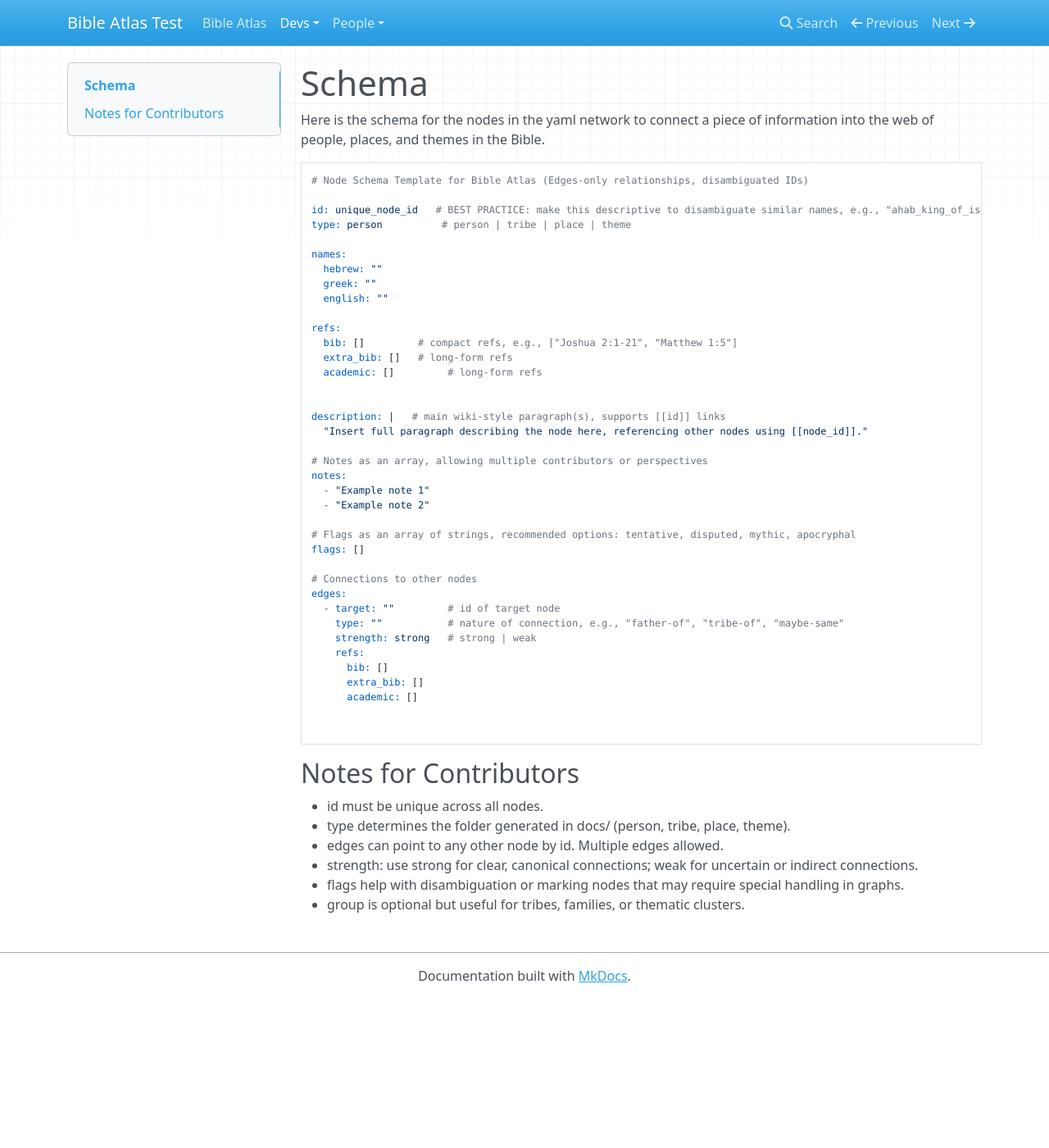
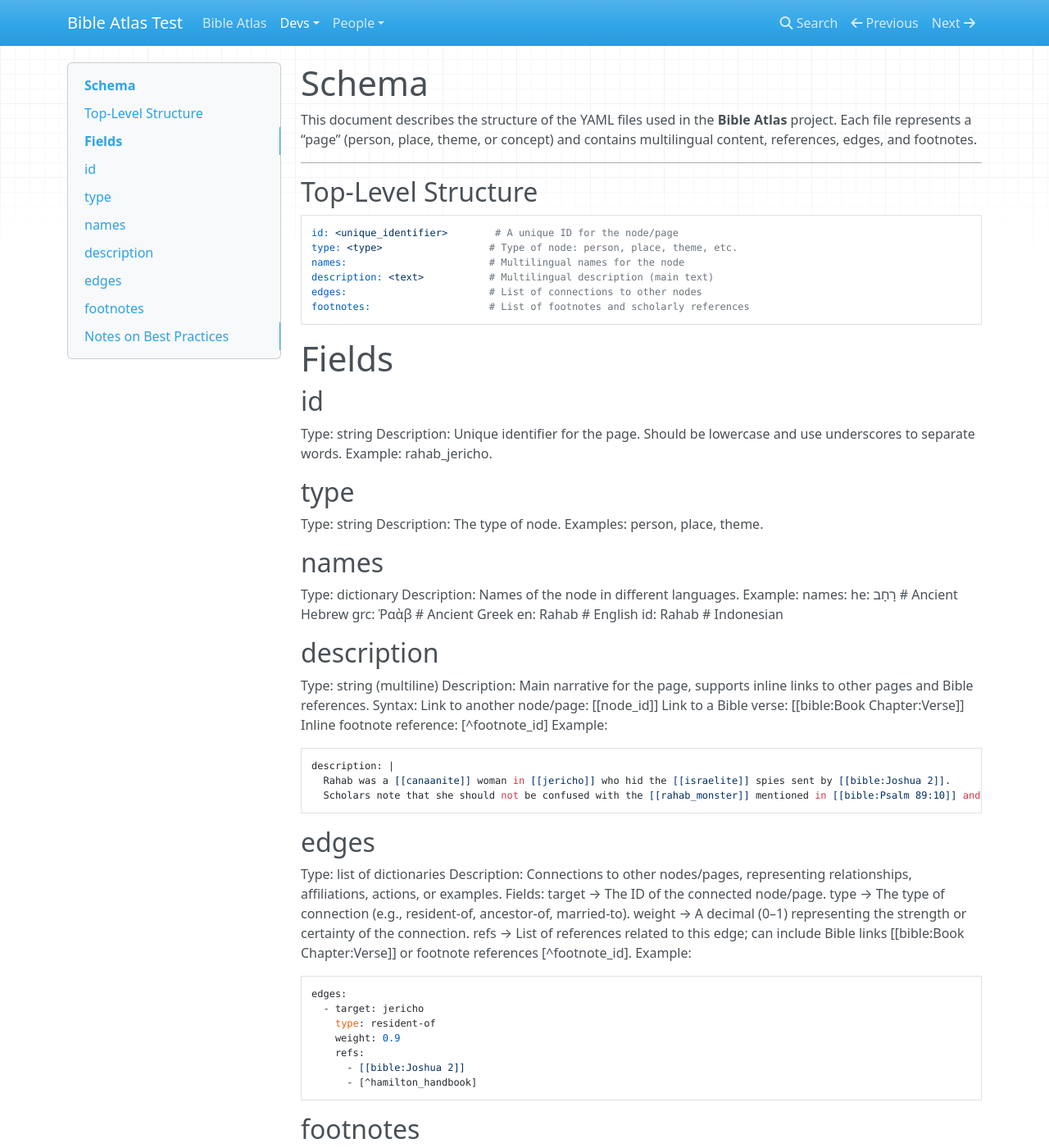
Before and after one commit to whitetreebible/connections, an MkDocs documentation site: the page built from docs/devs/schema.md, in a window 1280 px wide and 1400 px high. Shown: the whole window at 82% size. Built offline with MkDocs 1.6.1, drawn with Linux system fonts in a browser that asks for light colours; nearby versions of some CDN libraries; some of the changed text lies outside the part shown.

Commit message:
add mermaid support, much with schema

````diff
--- a/docs/devs/schema.md
+++ b/docs/devs/schema.md
@@ -1,52 +1,105 @@
 # Schema
-Here is the schema for the nodes in the yaml network to connect a piece of information into the web of people, places, and themes in the Bible.
 
-```yml
-# Node Schema Template for Bible Atlas (Edges-only relationships, disambiguated IDs)
+This document describes the structure of the YAML files used in the **Bible Atlas** project. Each file represents a “page” (person, place, theme, or concept) and contains multilingual content, references, edges, and footnotes.
 
-id: unique_node_id   # BEST PRACTICE: make this descriptive to disambiguate similar names, e.g., "ahab_king_of_israel" vs "ahab_father_of_jehu"
-type: person          # person | tribe | place | theme
+---
 
-names:
-  hebrew: ""
-  greek: ""
-  english: ""
+## Top-Level Structure
 
-refs:
-  bib: []         # compact refs, e.g., ["Joshua 2:1-21", "Matthew 1:5"]
-  extra_bib: []   # long-form refs
-  academic: []         # long-form refs
-
-
-description: |   # main wiki-style paragraph(s), supports [[id]] links
-  "Insert full paragraph describing the node here, referencing other nodes using [[node_id]]."
-
-# Notes as an array, allowing multiple contributors or perspectives
-notes:
-  - "Example note 1"
-  - "Example note 2"
-
-# Flags as an array of strings, recommended options: tentative, disputed, mythic, apocryphal
-flags: []
-
-# Connections to other nodes
-edges:
-  - target: ""         # id of target node
-    type: ""           # nature of connection, e.g., "father-of", "tribe-of", "maybe-same"
-    strength: strong   # strong | weak
-    refs:
-      bib: []
-      extra_bib: []
-      academic: []
-
-
+```yaml
+id: <unique_identifier>        # A unique ID for the node/page
+type: <type>                  # Type of node: person, place, theme, etc.
+names:                        # Multilingual names for the node
+description: <text>           # Multilingual description (main text)
+edges:                        # List of connections to other nodes
+footnotes:                    # List of footnotes and scholarly references
 ```
 
+# Fields
 
-## Notes for Contributors
-- id must be unique across all nodes.
-- type determines the folder generated in docs/ (person, tribe, place, theme).
-- edges can point to any other node by id. Multiple edges allowed.
-- strength: use strong for clear, canonical connections; weak for uncertain or indirect connections.
-- flags help with disambiguation or marking nodes that may require special handling in graphs.
-- group is optional but useful for tribes, families, or thematic clusters.
+## id
+Type: string
+Description: Unique identifier for the page. Should be lowercase and use underscores to separate words. Example: rahab_jericho.
+
+## type
+Type: string
+Description: The type of node. Examples: person, place, theme.
+
+## names
+Type: dictionary
+Description: Names of the node in different languages.
+Example:
+names:
+  he: רָחָב          # Ancient Hebrew
+  grc: Ῥαὰβ        # Ancient Greek
+  en: Rahab         # English
+  id: Rahab         # Indonesian
+
+## description
+Type: string (multiline)
+Description: Main narrative for the page, supports inline links to other pages and Bible references.
+Syntax:
+Link to another node/page: [[node_id]]
+Link to a Bible verse: [[bible:Book Chapter:Verse]]
+Inline footnote reference: [^footnote_id]
+Example:
+```
+description: |
+  Rahab was a [[canaanite]] woman in [[jericho]] who hid the [[israelite]] spies sent by [[bible:Joshua 2]].
+  Scholars note that she should not be confused with the [[rahab_monster]] mentioned in [[bible:Psalm 89:10]] and [[bible:Job 26:12]]. [^hamilton_handbook]
+```
+
+## edges
+Type: list of dictionaries
+Description: Connections to other nodes/pages, representing relationships, affiliations, actions, or examples.
+Fields:
+target → The ID of the connected node/page.
+type → The type of connection (e.g., resident-of, ancestor-of, married-to).
+weight → A decimal (0–1) representing the strength or certainty of the connection.
+refs → List of references related to this edge; can include Bible links [[bible:Book Chapter:Verse]] or footnote references [^footnote_id].
+Example:
+```
+edges:
+  - target: jericho
+    type: resident-of
+    weight: 0.9
+    refs:
+      - [[bible:Joshua 2]]
+      - [^hamilton_handbook]
+```
+
+## footnotes
+Type: dictionary
+Description: Stores all footnotes and academic/extrabiblical references for the node.
+Fields:
+id → Unique key for the footnote (used in the description or edges as [^id])
+type → Type of footnote (academic, extra-biblical, etc.)
+text → Multilingual dictionary of the footnote text.
+Example:
+```
+footnotes:
+  hamilton_handbook:
+    type: academic
+    text:
+      en: "'To retain the traditional understanding of zonah as “prostitute,” ...' (Victor P. Hamilton, Handbook on the Historical Books, 2001, 22.)"
+      id: "'Untuk mempertahankan pemahaman tradisional zonah sebagai “pelacur,” ...' (Victor P. Hamilton, Buku Panduan Kitab Sejarah, 2001, 22.)"
+```
+
+## Notes on Best Practices
+Localization:
+Use consistent language codes: en for English, id for Indonesian, he for ancient Hebrew, grc for ancient Greek.
+Include footnotes in multiple languages when possible.
+
+References:
+Use [[bible:Book Chapter:Verse]] for Bible references.
+Use [^\<footnote_id>] for academic, scholarly, or extra-biblical sources.
+
+Edges:
+All edges should point to other node IDs, not plain text.
+Include references for edges to capture scholarly context or scriptural support.
+weight allows filtering for strong vs weak connections and visualization purposes.
+ID Disambiguation:
+Keep IDs unique and descriptive. Example: rahab_jericho vs rahab_monster.
+Extensibility:
+Future expansion may include additional languages, edge types, or node types.
+Footnotes and edges allow you to centralize translation and reference management.
--- a/mkdocs.yml
+++ b/mkdocs.yml
@@ -3,3 +3,6 @@
 use_directory_urls: true
 theme:
   name: mkdocs
+plugins:
+  - search
+  - mermaid2
--- a/pyproject.toml
+++ b/pyproject.toml
@@ -6,4 +6,5 @@
 requires-python = ">=3.12"
 dependencies = [
     "mkdocs>=1.6.1",
+    "mkdocs-mermaid2-plugin>=1.2.1",
 ]
````
Also changed, not shown: docs/devs/contributing.md (+20 -0 lines), docs/index.md (+4 -1 lines), 2 other files.
